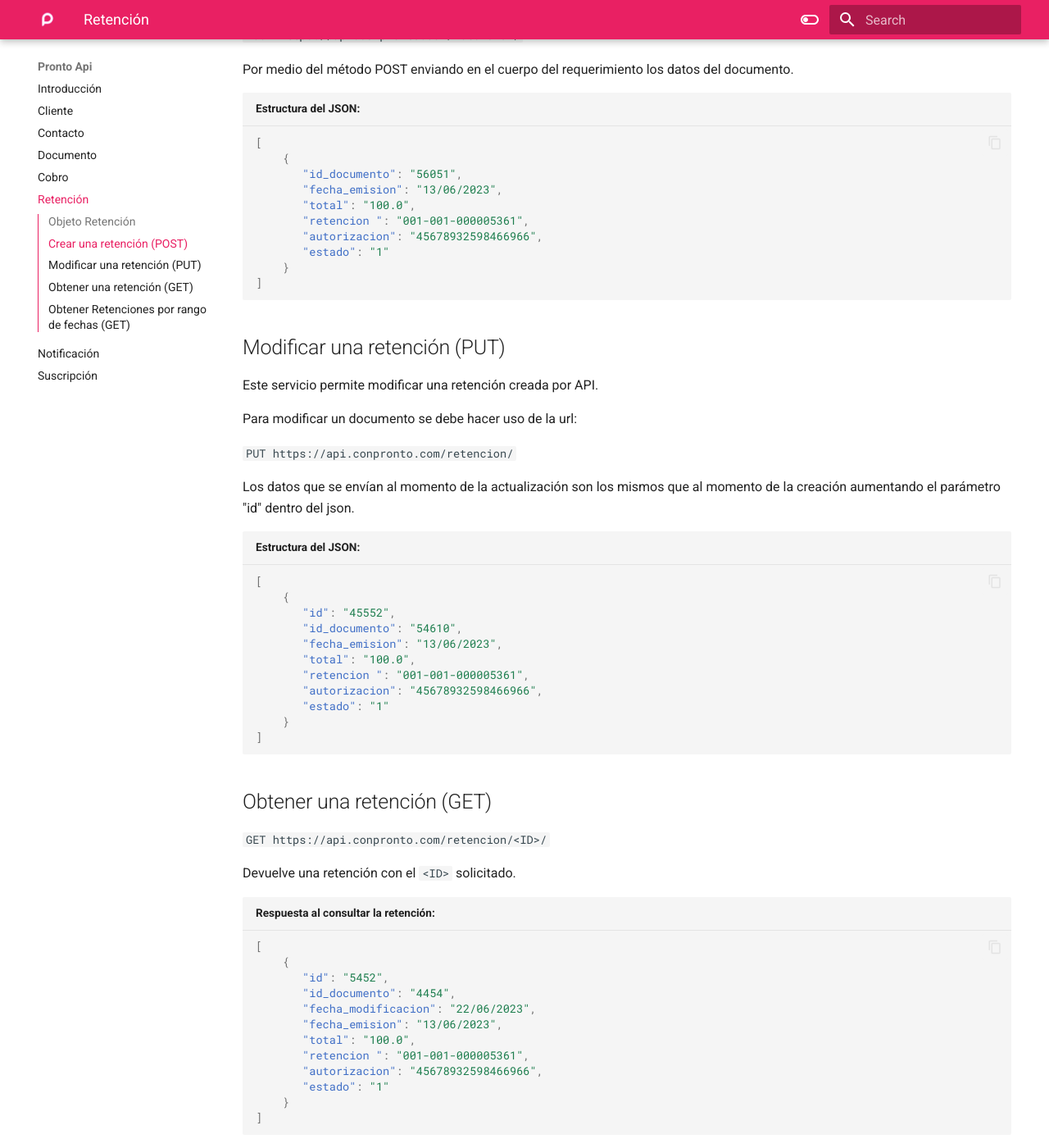
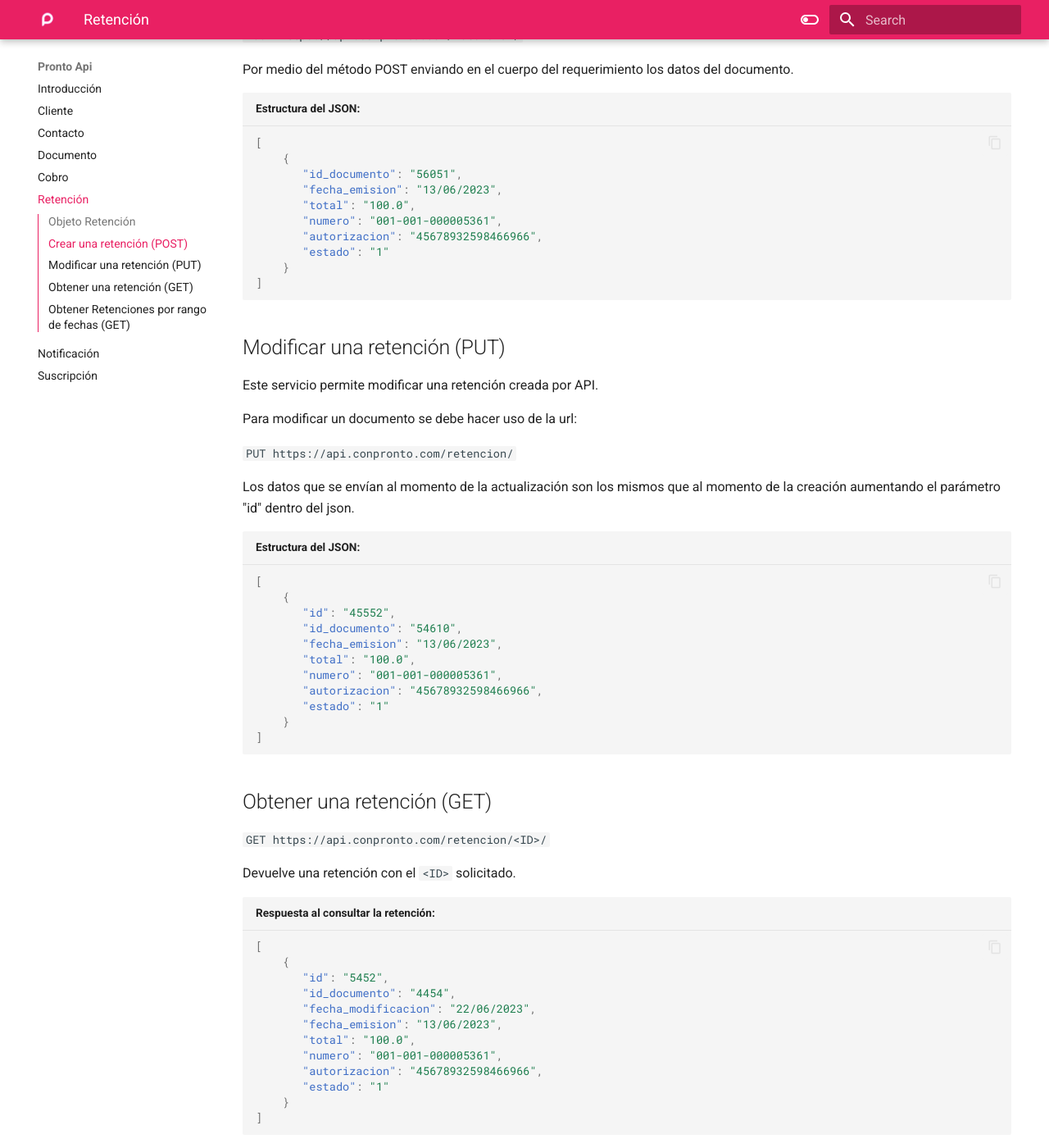
Before and after one commit to conpronto/conpronto.github.io, an MkDocs documentation site: the page built from docs/e_retencion.md, in a window 1280 px wide and 1400 px high, scrolled down 1279 px. Shown: the whole window at 82% size. Built offline with MkDocs 1.6.1 and Material for MkDocs 9.7.7, drawn with Linux system fonts in a browser that asks for light colours; some of the changed text lies outside the part shown.

Commit message:
update retencionV2

```diff
--- a/docs/e_retencion.md
+++ b/docs/e_retencion.md
@@ -8,7 +8,7 @@
        "fecha_modificacion": "22/06/2023",
        "fecha_emision": "13/06/2023",
        "total": "100.0",
-       "retencion ": "001-001-000005361",
+       "numero": "001-001-000005361",
        "autorizacion": "45678932598466966",
        "estado": "1"
 }]
@@ -47,7 +47,7 @@ Por medio del método POST enviando en el cuerpo del requerimiento los datos del
        "id_documento": "56051",
        "fecha_emision": "13/06/2023",
        "total": "100.0",
-       "retencion ": "001-001-000005361",
+       "numero": "001-001-000005361",
        "autorizacion": "45678932598466966",
        "estado": "1"
     }
@@ -70,7 +70,7 @@ Los datos que se envían al momento de la actualización son los mismos que al m
        "id_documento": "54610",
        "fecha_emision": "13/06/2023",
        "total": "100.0",
-       "retencion ": "001-001-000005361",
+       "numero": "001-001-000005361",
        "autorizacion": "45678932598466966",
        "estado": "1"
     }
@@ -91,7 +91,7 @@ Devuelve una retención con el `<ID>` solicitado.
        "fecha_modificacion": "22/06/2023",
        "fecha_emision": "13/06/2023",
        "total": "100.0",
-       "retencion ": "001-001-000005361",
+       "numero": "001-001-000005361",
        "autorizacion": "45678932598466966",
        "estado": "1"
     }
@@ -113,7 +113,7 @@ Datos que devuelve al obtener un listado de documentos:
        "fecha_modificacion": "22/06/2023",
        "fecha_emision": "13/02/2023",
        "total": "100.0",
-       "retencion ": "001-001-000005361",
+       "numero": "001-001-000005361",
        "autorizacion": "45678932598466966",
        "estado": "1"
 	},
@@ -123,7 +123,7 @@ Datos que devuelve al obtener un listado de documentos:
        "fecha_modificacion": "22/06/2023",
        "fecha_emision": "20/02/2023",
        "total": "100.0",
-       "retencion ": "001-001-000005745",
+       "numero": "001-001-000005745",
        "autorizacion": "20218932598466966",
        "estado": "1"
 	},
```
